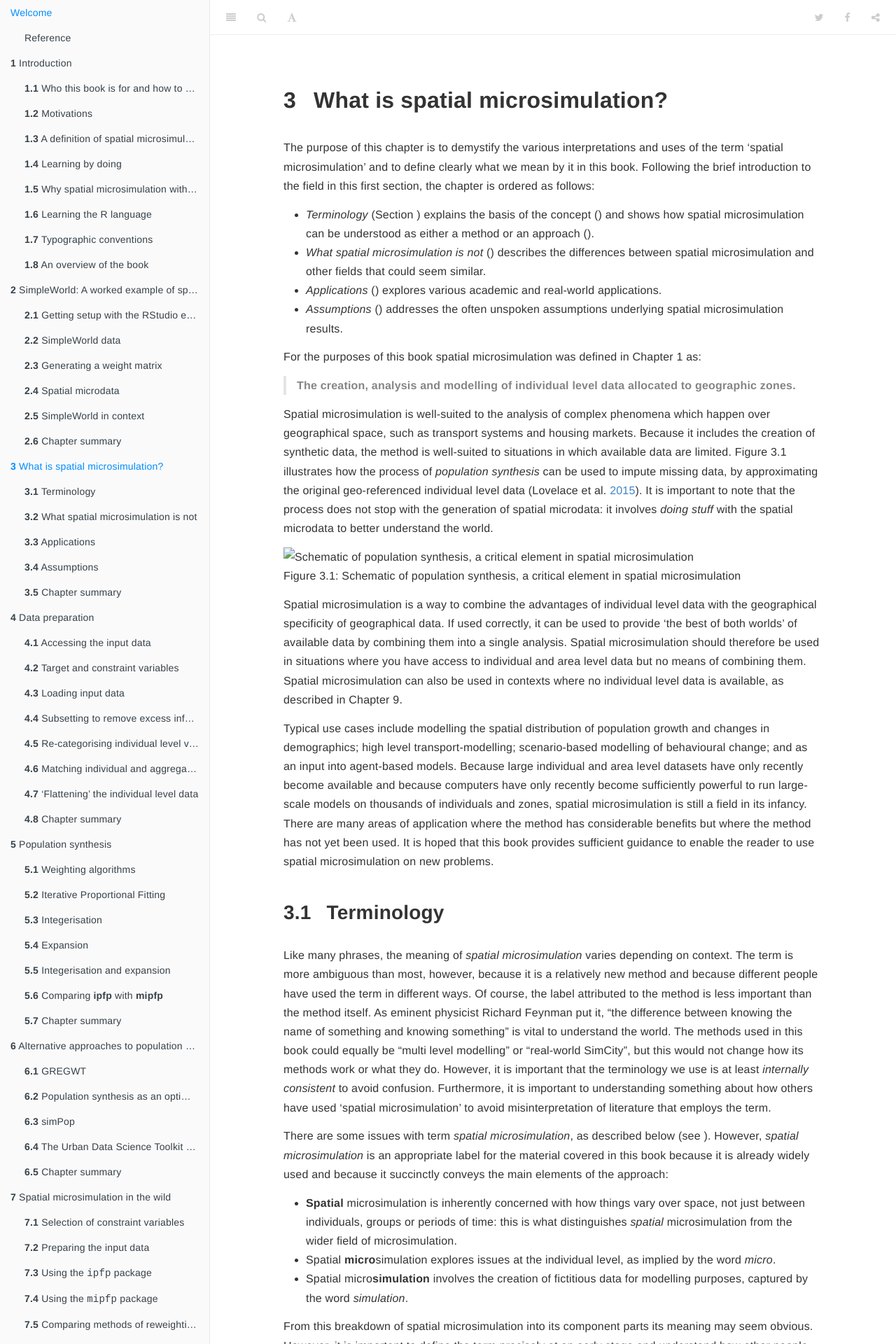
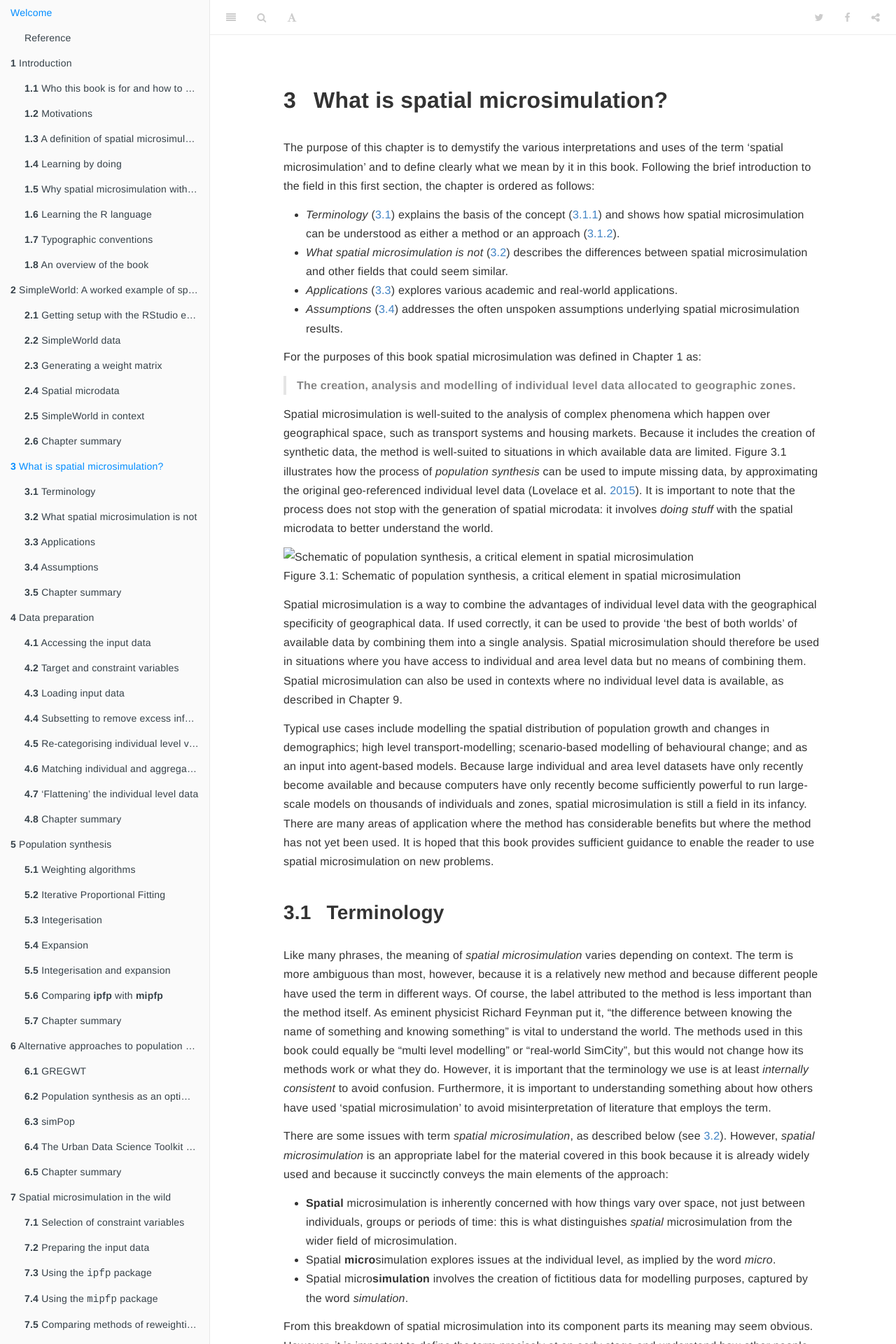
Before and after one commit to Robinlovelace/spatial-microsim-book, a Jekyll site: the page what-is.html, which Jekyll copies as it is, in a window 1280 px wide. Shown: the top 1920 px of the page at 70% size. Built offline with Jekyll 4.4.1, drawn with Linux system fonts in a browser that asks for light colours.

Commit message:
Updating book (71)

```diff
--- a/what-is.html
+++ b/what-is.html
@@ -304,10 +304,10 @@ code > span.in { color: #60a0b0; font-weight: bold; font-style: italic; } /* Inf
 <h1><span class="header-section-number">3</span> What is spatial microsimulation?</h1>
 <p>The purpose of this chapter is to demystify the various interpretations and uses of the term ‘spatial microsimulation’ and to define clearly what we mean by it in this book. Following the brief introduction to the field in this first section, the chapter is ordered as follows:</p>
 <ul>
-<li><em>Terminology</em> (Section ) explains the basis of the concept (<a href="what-is.html#SimCity"></a>) and shows how spatial microsimulation can be understood as either a method or an approach (<a href="what-is.html#meth-approach"></a>).</li>
-<li><em>What spatial microsimulation is not</em> (<a href="what-is.html#is-not"></a>) describes the differences between spatial microsimulation and other fields that could seem similar.</li>
-<li><em>Applications</em> (<a href="what-is.html#applications"></a>) explores various academic and real-world applications.</li>
-<li><em>Assumptions</em> (<a href="what-is.html#assumptions"></a>) addresses the often unspoken assumptions underlying spatial microsimulation results.</li>
+<li><em>Terminology</em> (<a href="what-is.html#terminology">3.1</a>) explains the basis of the concept (<a href="what-is.html#SimCity">3.1.1</a>) and shows how spatial microsimulation can be understood as either a method or an approach (<a href="what-is.html#meth-approach">3.1.2</a>).</li>
+<li><em>What spatial microsimulation is not</em> (<a href="what-is.html#is-not">3.2</a>) describes the differences between spatial microsimulation and other fields that could seem similar.</li>
+<li><em>Applications</em> (<a href="what-is.html#applications">3.3</a>) explores various academic and real-world applications.</li>
+<li><em>Assumptions</em> (<a href="what-is.html#assumptions">3.4</a>) addresses the often unspoken assumptions underlying spatial microsimulation results.</li>
 </ul>
 <p>For the purposes of this book spatial microsimulation was defined in Chapter 1 as:</p>
 <blockquote>
@@ -325,7 +325,7 @@ Figure 3.1: Schematic of population synthesis, a critical element in spatial mic
 <div id="terminology" class="section level2">
 <h2><span class="header-section-number">3.1</span> Terminology</h2>
 <p>Like many phrases, the meaning of <em>spatial microsimulation</em> varies depending on context. The term is more ambiguous than most, however, because it is a relatively new method and because different people have used the term in different ways. Of course, the label attributed to the method is less important than the method itself. As eminent physicist Richard Feynman put it, “the difference between knowing the name of something and knowing something” is vital to understand the world. The methods used in this book could equally be “multi level modelling” or “real-world SimCity”, but this would not change how its methods work or what they do. However, it is important that the terminology we use is at least <em>internally consistent</em> to avoid confusion. Furthermore, it is important to understanding something about how others have used ‘spatial microsimulation’ to avoid misinterpretation of literature that employs the term.</p>
-<p>There are some issues with term <em>spatial microsimulation</em>, as described below (see <a href="what-is.html#is-not"></a>). However, <em>spatial microsimulation</em> is an appropriate label for the material covered in this book because it is already widely used and because it succinctly conveys the main elements of the approach:</p>
+<p>There are some issues with term <em>spatial microsimulation</em>, as described below (see <a href="what-is.html#is-not">3.2</a>). However, <em>spatial microsimulation</em> is an appropriate label for the material covered in this book because it is already widely used and because it succinctly conveys the main elements of the approach:</p>
 <ul>
 <li><strong>Spatial</strong> microsimulation is inherently concerned with how things vary over space, not just between individuals, groups or periods of time: this is what distinguishes <em>spatial</em> microsimulation from the wider field of microsimulation.</li>
 <li>Spatial <strong>micro</strong>simulation explores issues at the individual level, as implied by the word <em>micro</em>.</li>
@@ -339,7 +339,7 @@ Figure 3.1: Schematic of population synthesis, a critical element in spatial mic
 <div id="meth-approach" class="section level3">
 <h3><span class="header-section-number">3.1.2</span> Spatial microsimulation: method or approach?</h3>
 <p>The most common confusion about what spatial microsimulation is arises because the term has been used to refer to both a narrow methodology and a broader research approach. From Feynman’s distinction between a thing’s label and what it actually is, it is clear that both interpretations are acceptable. The critical step is to use the term in a way that others can understand, remembering that the audience may not have heard of spatial microsimulation before. As stated in the introduction, we acknowledge both uses of the term in the literature but advocate that ‘spatial microsimulation’ is used to describe the overall modelling approach. The term <em>population synthesis</em>, used in transport modelling, is used to describe the methods for generating the spatial microdata on which the spatial microsimulation approach depends.</p>
-<p>A subsequent section (<a href="what-is.html#applications"></a>) outlines some real-world problems spatial microsimulation has been used to tackle. First, we consider how spatial microsimulation is understood in the literature and how this relates to the definitions used in this book.</p>
+<p>A subsequent section (<a href="what-is.html#applications">3.3</a>) outlines some real-world problems spatial microsimulation has been used to tackle. First, we consider how spatial microsimulation is understood in the literature and how this relates to the definitions used in this book.</p>
 <p><strong>Population synthesis</strong> is a set of techniques for generating individual level data allocated to geographical zones. Population synthesis is an important (and often crucial) component of the spatial microsimulation approach, the aim of which is to generate a realistic sample for each area that is as similar as possible to aggregate level constraints. Population synthesis usually involves the allocation of individuals from a survey dataset to administrative zones, based on shared variables between the areal (where each unit is a zone) and individual level data. When additional <em>target variables</em> exist in the microdata inputs for population synthesis (which are not present in the aggregate level data), the process can be used to simulate information that is not otherwise available at the local level. Population synthesis in this context can be seen as part of the long-established field of <em>small area estimation</em> <span class="citation">(Rao <a href="#ref-Rao2003">2003</a>)</span>.</p>
 <p><strong>Microsimulation</strong> (of which spatial microsimulation is a subset) is an approach that was first conceived by Guy Orcutt. This can be defined in general terms as “a methodology … to simulate the states and behaviours of different units — e.g. individuals, households, firms — as they evolve in a given environment” <span class="citation">(Baroni and Richiardi <a href="#ref-Baroni2007">2007</a>)</span>. The defining feature of <em>spatial microsimulation</em> is that the ‘environment’ is defined in predominantly geographical terms: the individuals are allocated to small parcels of land which affect their characteristics and inferred behaviour. This wider perspective helps explain why, despite not using the term ‘spatial microsimulation’, <span class="citation">Orcutt (<a href="#ref-Orcutt1957-new-type">1957</a>)</span> is frequently cited as one of the founding fathers of the field.</p>
 <p>As with many new and infrequently used words, the term spatial microsimulation is a source of confusion, and its meaning can vary depending on context and who you ask. To an economist, spatial microsimulation is likely to imply modelling a temporal process such as how individual agents in different areas respond to changes in prices or policies. To a transport planner, the term may imply simulating the precise movements of vehicles on the transport network. To your next door neighbour it may mean you have started speaking gobbledygook! Hence the need to consider what spatial microsimulation is, and what it is not, at the outset. However, in every case, the term involves the creation of individual level data that is grouped by geographic zone via some kind of approximation method.</p>
@@ -363,7 +363,7 @@ Figure 3.1: Schematic of population synthesis, a critical element in spatial mic
 <p>The most surprising feature of spatial microsimulation is that the method is not strictly <em>spatial</em>. The only reason why the method has developed this name (as opposed to ‘small area population synthesis’, for example) is that practitioners tend to use administrative zones, which represent geographical areas, as the grouping variable. However, any mutually exclusive grouping variable, such as age band or number of bedrooms in your house, could be used. Likewise, geographical location can be used as a <em>constraint variable</em>. In most spatial microsimulation models, the spatial variable is a mutually exclusive grouping, interchangeable with any such group. Of course, the spatial microdata, maps and analysis that result from spatial microsimulation are spatial; it’s just that there is nothing inherently spatial about the method used to generate the spatial microdata.</p>
 <p>To be more precise, spatial microsimulation is not <em>inherently spatial</em>. Spatial attributes such as the geographic coordinates of the zones to which individuals have been allocated and home and work locations can easily be added to the spatial microdata after they have been generated. It is the use of geographical variables as the grouping variable that is critical here and which distinguishes spatial microsimulation from other types of microsimulation.</p>
 <p>A common use of spatial microsimulation (at least the population synthesis aspect) is simply to create model estimates of data which does not exist. This usage case is represented in Figure 3.1, whereby individual level data from a survey is ‘scaled down’ to the local level using population synthesis algorithms. As illustrated in Figure 3.1, the process of population synthesis can be seen as an attempt to reproduce the real spatial microdata collected during the census but which is unavailable for confidentiality reasons.</p>
-<p>Input <em>microdata</em> and <em>constraints</em> ensure the simulated results match reality (at least at the aggregate level for the constraint variables — see <a href="what-is.html#assumptions"></a>). The resulting synthetic spatial microdata is extremely useful for estimating missing data at the local level. If <em>target variables</em> contained in the output were not present in the constraints (income is a common example), estimates of income variability over space can be extracted from the spatial microdata. In addition, the estimated spatial microdata represented in Figure 3.1 will contain estimates of <em>cross-tabulations</em> (contingency tables) between different variables and estimates of the distribution of continuous variables such as age and income. These estimates are useful in many applications (<a href="what-is.html#applications"></a>).</p>
+<p>Input <em>microdata</em> and <em>constraints</em> ensure the simulated results match reality (at least at the aggregate level for the constraint variables — see <a href="what-is.html#assumptions">3.4</a>). The resulting synthetic spatial microdata is extremely useful for estimating missing data at the local level. If <em>target variables</em> contained in the output were not present in the constraints (income is a common example), estimates of income variability over space can be extracted from the spatial microdata. In addition, the estimated spatial microdata represented in Figure 3.1 will contain estimates of <em>cross-tabulations</em> (contingency tables) between different variables and estimates of the distribution of continuous variables such as age and income. These estimates are useful in many applications (<a href="what-is.html#applications">3.3</a>).</p>
 </div>
 <div id="applications" class="section level2">
 <h2><span class="header-section-number">3.3</span> Applications</h2>
```
Also changed, not shown: search_index.json.
